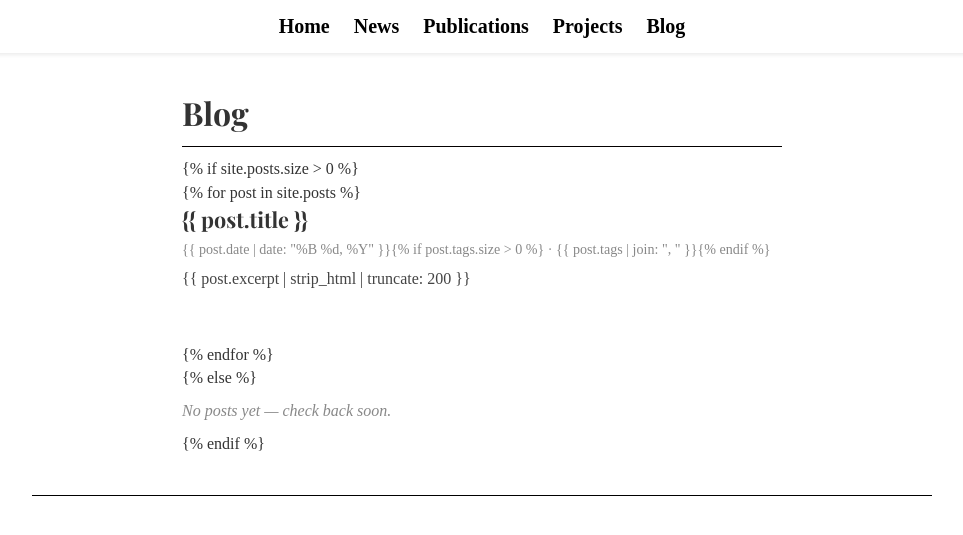
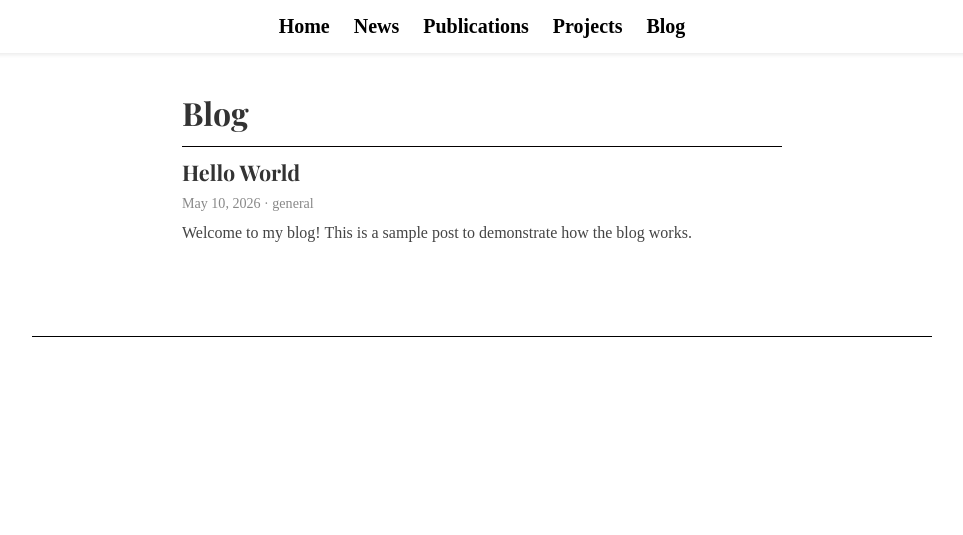
Before and after one commit to 30Siddharth/portfolio, a Jekyll site: the page built from blog/index.html, in a window 1280 px wide. Shown: the top 535 px of the page, without its empty margins (158-1121 px from the left). Built offline with Jekyll 4.4.1, drawn with Linux system fonts in a browser that asks for light colours; some of the changed lines change nothing that is shown.

Commit message:
Fix: add front matter to blog/index.html so Jekyll processes Liquid tags

```diff
--- a/blog/index.html
+++ b/blog/index.html
@@ -1,3 +1,7 @@
+---
+layout: null
+title: Blog
+---
 <!DOCTYPE html>
 <html lang="en">
 <head>
@@ -8,7 +12,7 @@
     <meta name="viewport" content="width=device-width, initial-scale=1.0">
     <title>Blog — Siddharth Singh</title>
     <meta name="description" content="Blog posts by Siddharth Singh on robotics, research, and more.">
-    <link rel="stylesheet" href="/portfolio/goo.css">
+    <link rel="stylesheet" href="{{ '/goo.css' | relative_url }}">
     <style>
         .blog-list {
             max-width: 600px;
@@ -68,11 +72,11 @@
 <body>
     <!-- Navigation -->
     <div class="nav">
-        <a href="/portfolio/index.html">Home</a>
-        <a href="/portfolio/news.html">News</a>
-        <a href="/portfolio/publications.html">Publications</a>
-        <a href="/portfolio/projects.html">Projects</a>
-        <a href="/portfolio/blog/index.html">Blog</a>
+        <a href="{{ '/index.html' | relative_url }}">Home</a>
+        <a href="{{ '/news.html' | relative_url }}">News</a>
+        <a href="{{ '/publications.html' | relative_url }}">Publications</a>
+        <a href="{{ '/projects.html' | relative_url }}">Projects</a>
+        <a href="{{ '/blog/index.html' | relative_url }}">Blog</a>
     </div>
 
     <div class="content">
```
